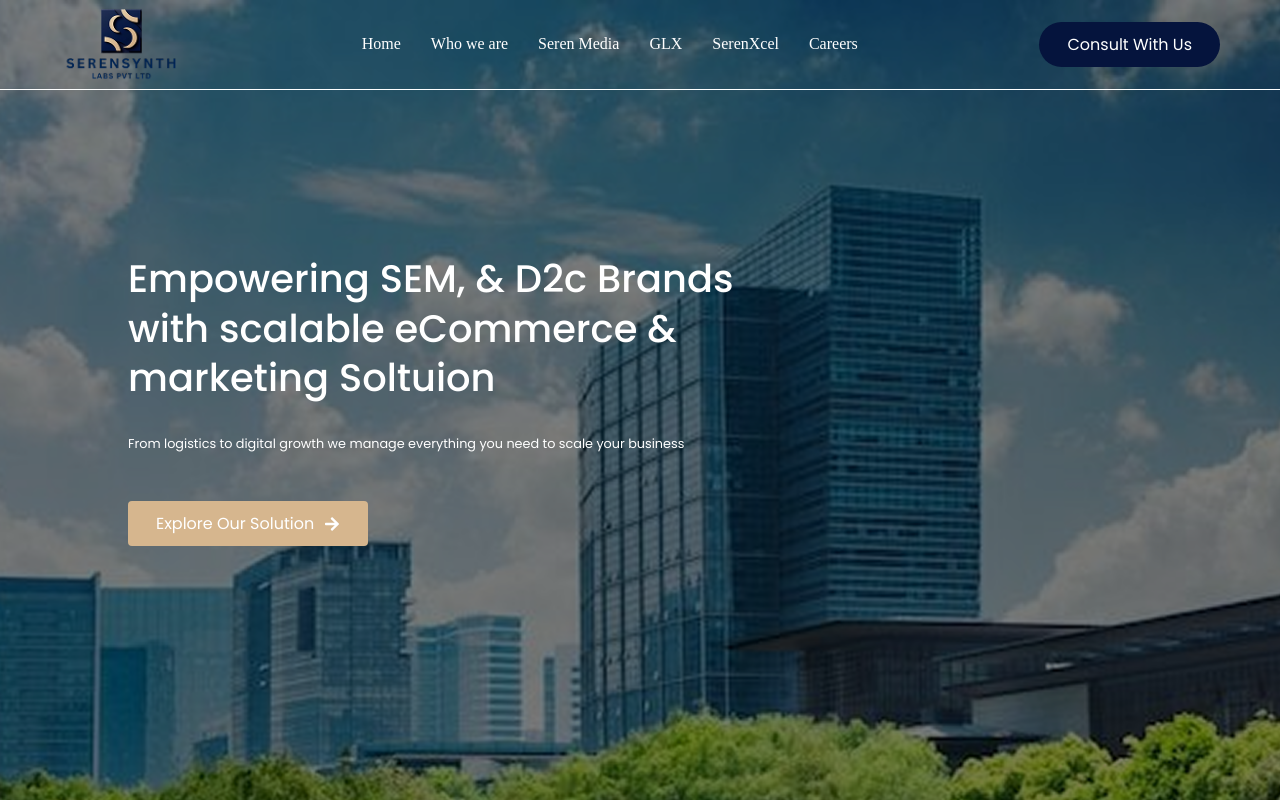
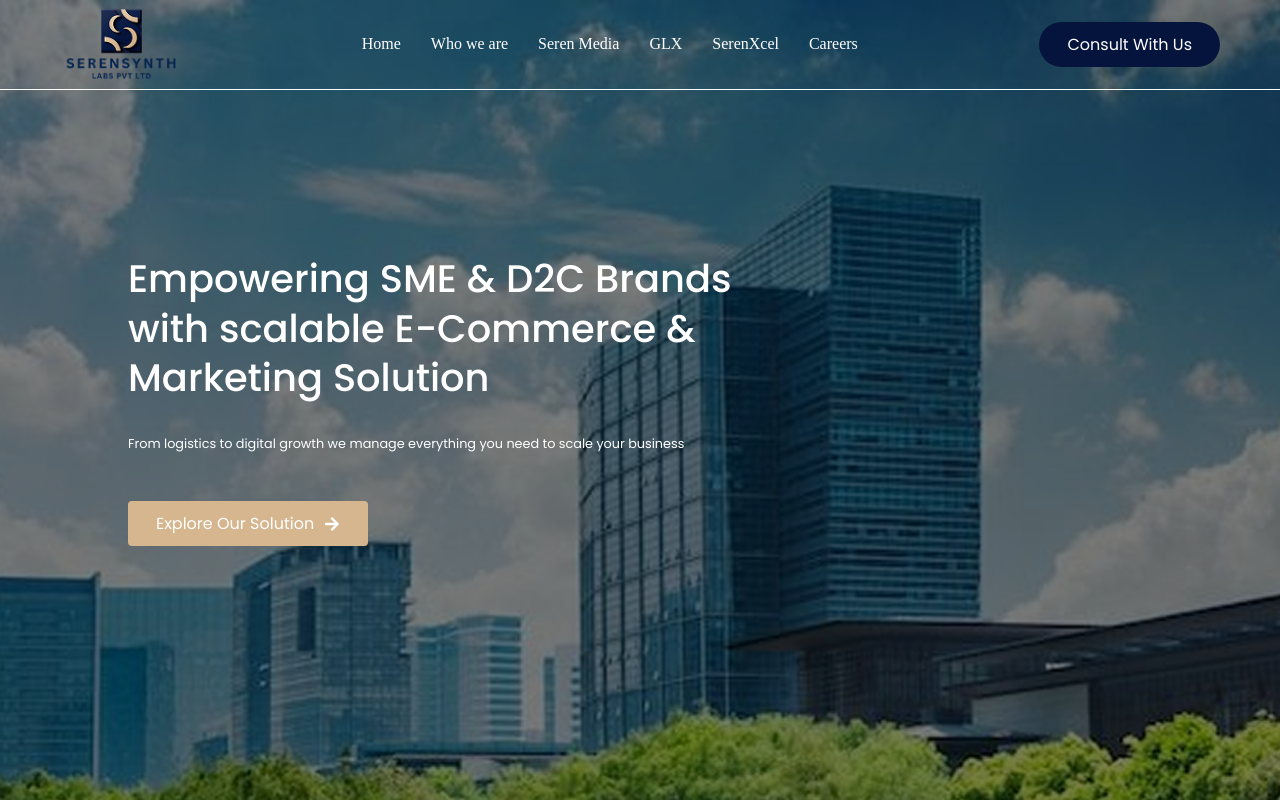
Before and after one commit to gurudesh0801/serensynth, a React (Vite) app: page / in a window 1280 px wide. Built offline with nearby package versions, Linux system fonts and the light colour scheme.

Commit message:
minor changes

```diff
--- a/src/Components/Hero/Hero.jsx
+++ b/src/Components/Hero/Hero.jsx
@@ -8,8 +8,8 @@
       <div className="heroContainer">
         <div className="mainHeading">
           <h1>
-            Empowering SEM, & D2c Brands with scalable eCommerce & marketing
-            Soltuion
+            Empowering SME & D2C Brands with scalable E-Commerce & Marketing
+            Solution
           </h1>
           <p>
             From logistics to digital growth we manage everything you need to
```
